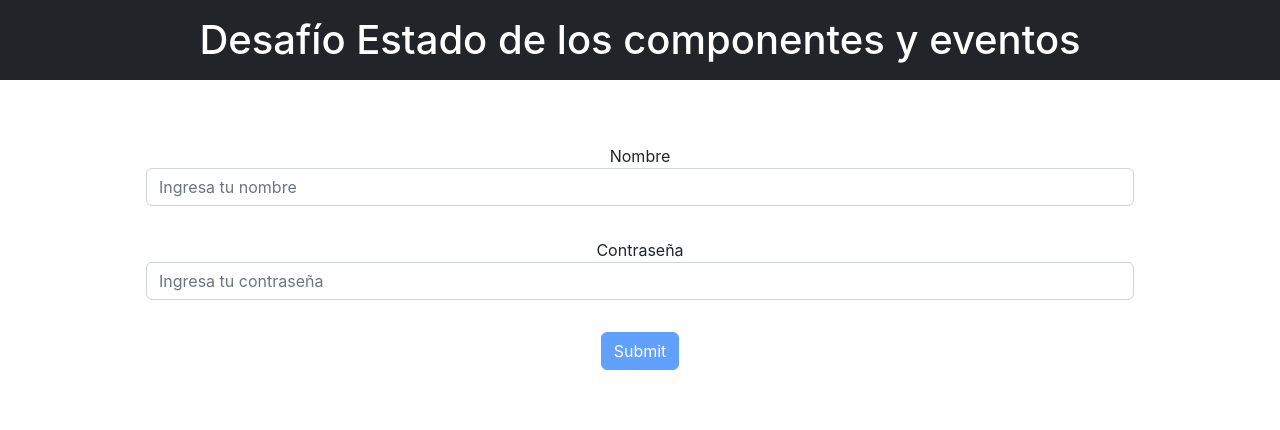
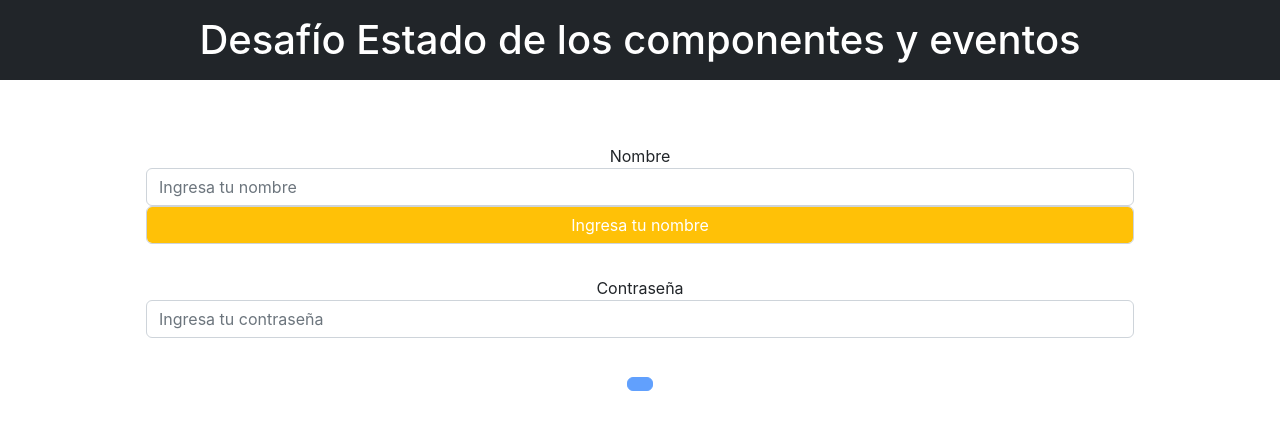
Before and after one commit to TheGreySam/desafio2-estadocomponentes, a React (Create React App) app: page / in a window 1280 px wide. Shown: the top 430 px of the page. Built offline with nearby package versions, Linux system fonts and the light colour scheme.

Commit message:
correciones

```diff
--- a/src/App.js
+++ b/src/App.js
@@ -7,23 +7,43 @@ import './App.css';
 
 
 function App() {
-  let [nombre, setNombre] = useState("");
-    let [contraseña, setContraseña] = useState("");
-     let [mostrar, toggleMostrar] = React.useState(true);
+  let [name, setName] = useState("");
+    let [password, setPassword] = useState("");
+    let messageName = ""
+    let messagePassword = ""
+    let welcomeMsg = ""
+     let classPassword = ""
+     let className = ""
      let clase = "btn btn-primary disabled";
 
-     let validarContraseña = (e) => {
+     let validatePassword = (e) => {
          //e.preventDefault();
-         if(contraseña === '252525') {
+
+         if(name === "") {
+          className="bg-warning form-control text-white"
+          messageName="Ingresa tu nombre"
+         }
+         if(password === '252525') {
              //{mostrar && <div><Button /></div>}
              //console.log('contraseña correcta')
              clase = "btn btn-primary"
+             classPassword="bg-success form-control text-white"
+             messagePassword = "contraseña correcta"
+
+
+             welcomeMsg= `bienvenido ${name}, ya puedes ingresar`
+         }
+         else if(password === '') {
+          messagePassword = ""
          } else {
              //alert('Error: contraseña incorrecta')
-             clase = "btn btn-primary disabled"
+             classPassword="bg-danger form-control text-white"
+             messagePassword = "contraseña incorrecta"
+             clase = "btn btn-primary-outline disabled"
+
          }
      }
-     validarContraseña()
+     validatePassword()
 
   return (
     <div className="App">
@@ -31,10 +51,19 @@ function App() {
       <div className='container'>
         <div className='m-5 pb-5'>
           <Input
-          nombre= {(e) => setNombre(e.target.value)}
-          contraseña= {(e) => setContraseña(e.target.value)}/>
+          name= {(e) => setName(e.target.value)}
+          password= {(e) => setPassword(e.target.value)}
+          class1= {className}
+          class2= {classPassword}
+          message1= {messageName}
+          message2= {messagePassword}
+          />
+
+
           <Button
-          className = {clase}/>
+          name= {(e) => setName(e.target.value)}
+          className = {clase}
+          welcome= {welcomeMsg}/>
         </div>
       </div>
       <Footer />
--- a/src/components/button.jsx
+++ b/src/components/button.jsx
@@ -3,14 +3,15 @@ import React from "react";
 const Button = (props) => {
 
     const handleClick = () => {
-        console.log("contraseña correcta")
+        alert("Has ingresado correctamente")
+        console.log("Has ingresado correctamente")
 
     }
 
     return (
         <div className="p-3" >
             <div action="form-group">
-            <button id="btn" type="submit" className={props.className} onClick={(handleClick)}>Submit</button>
+            <button id="btn" type="submit" className={props.className} onClick={(handleClick)}>{props.welcome}</button>
             </div>
         </div>
         )
--- a/src/components/input.jsx
+++ b/src/components/input.jsx
@@ -1,10 +1,8 @@
-import React, { useState } from "react";
+import React from "react";
 
 
 const Input = (props) => {
-
-    const [nombre, setNombre] = useState("");
-    const [contraseña, setContraseña] = useState("");
+    //const [error] = useState(false)
 
 
     return (
@@ -12,11 +10,19 @@ const Input = (props) => {
             <div>
                 <div className="form-group p-3">
                     <label htmlFor="exampleInputEmail1">Nombre</label>
-                    <input type="email" className="form-control" id="exampleInputEmail1" aria-describedby="emailHelp" placeholder="Ingresa tu nombre" onChange={props.nombre}></input>
+                    <input type="email" className="form-control"
+                    id="exampleInputEmail1" aria-describedby="emailHelp" placeholder="Ingresa tu nombre"
+                    onChange={props.name}></input>
+                    <div className={props.class1}>{props.message1}</div>
+
                 </div>
                 <div className="form-group p-3">
                     <label htmlFor="exampleInputPassword1">Contraseña</label>
-                    <input type="password" className="form-control" id="exampleInputPassword1" placeholder="Ingresa tu contraseña" onChange={props.contraseña}></input>
+                    <input type="password" className="form-control"
+                    id="exampleInputPassword1" placeholder="Ingresa tu contraseña"
+                    onChange={props.password}></input>
+                    <div className={props.class2}>{props.message2}</div>
+
                 </div>
 
             </div>
```
Also changed, not shown: public/index.html (+1 -13 lines).
